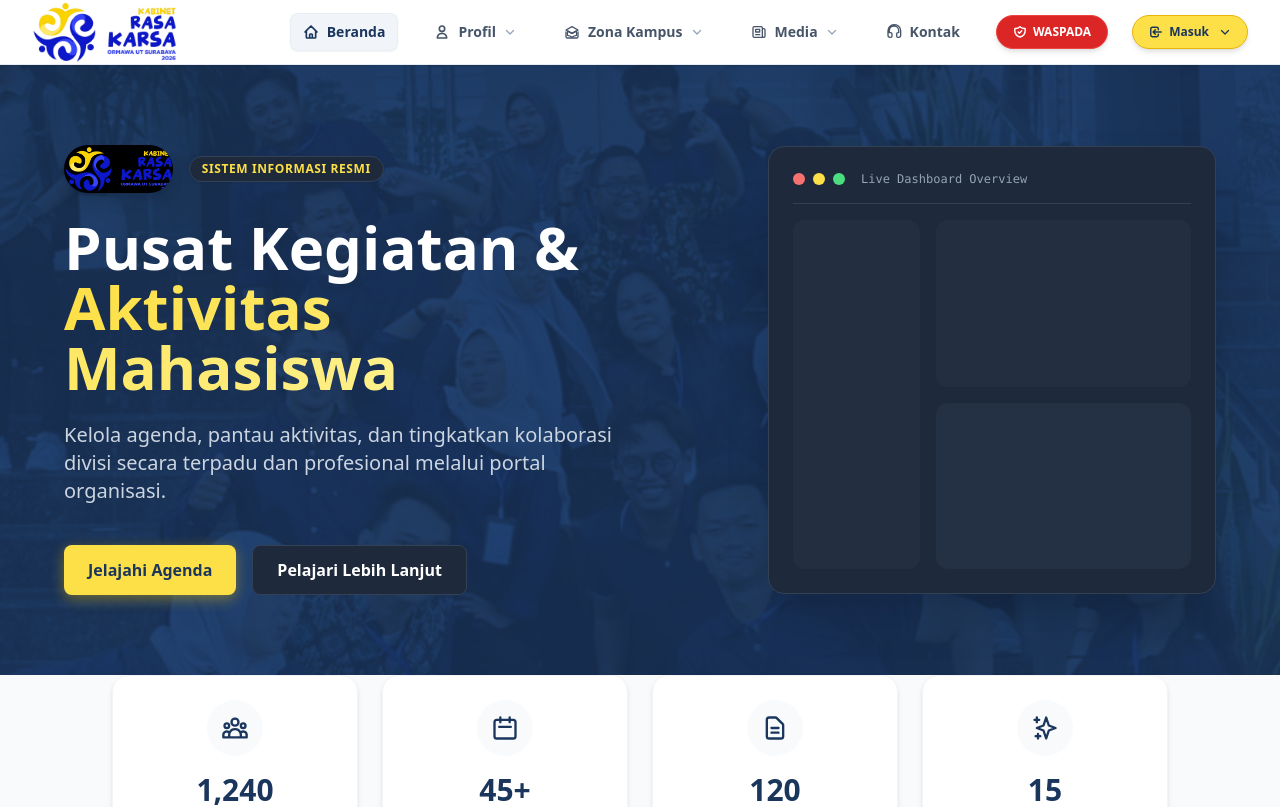
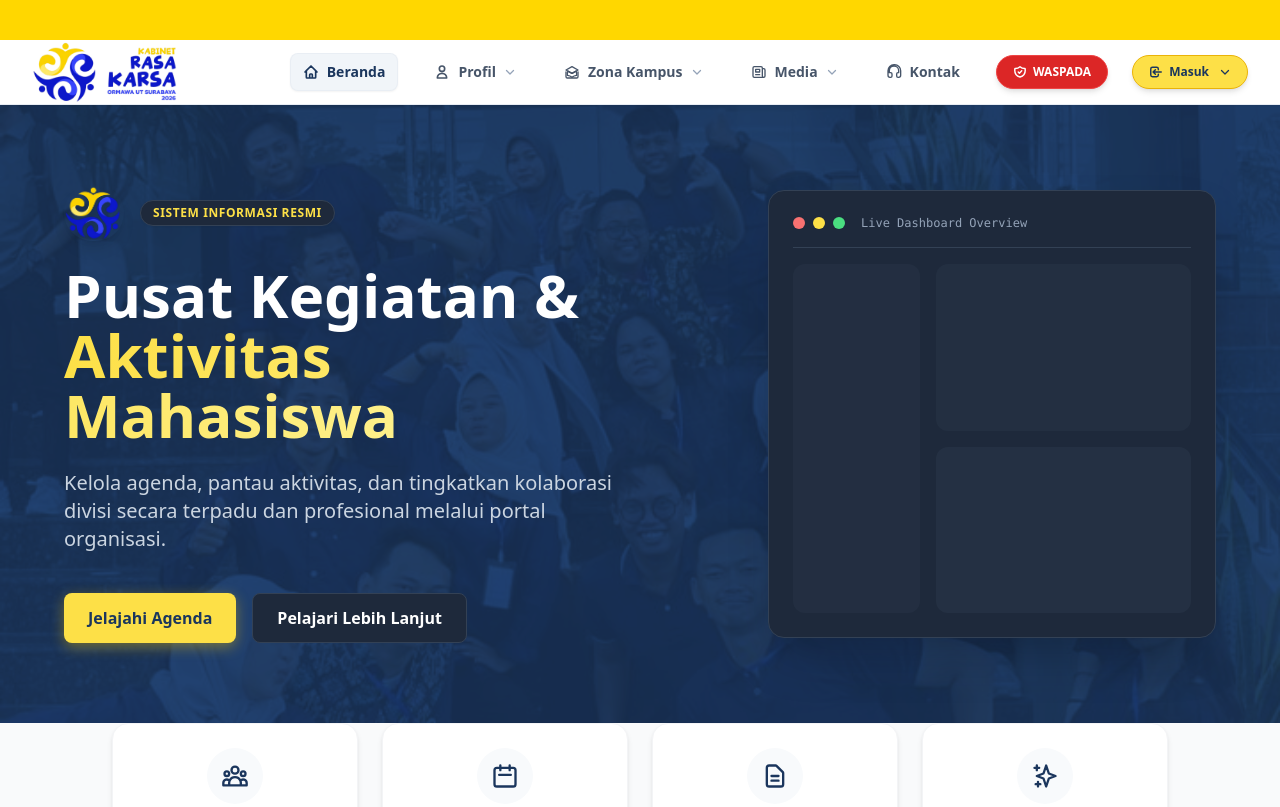
Before and after one commit to ormawautsby/ormawautsby, a Nuxt app: page /dashboard in a window 1280 px wide. Shown: the top 807 px of the page. Built offline with nearby package versions, Linux system fonts and the light colour scheme.

Commit message:
update tampilan navbar kuning

```diff
--- a/app/app.vue
+++ b/app/app.vue
@@ -12,7 +12,7 @@ useHead({
     return titleChunk ? `${titleChunk} | Ormawa UT Surabaya` : 'Ormawa UT Surabaya';
   },
   link: [
-    { rel: 'icon', type: 'image/png', href: '/img/Favicon_bulat_putih.png' }
+    { rel: 'icon', type: 'image/png', href: '/img/Favicon_bulat_transparan.png' }
   ]
 })
 </script>
--- a/app/components/Navbar.vue
+++ b/app/components/Navbar.vue
@@ -1,6 +1,10 @@
 <template>
-  <nav class="sticky top-0 z-50 bg-white/95 backdrop-blur border-b border-slate-200/80 shadow-sm transition-all">
-    <div class="max-w-7xl mx-auto px-4 sm:px-6 lg:px-8">
+  <header class="sticky top-0 z-50">
+    <!-- Top Yellow Bar -->
+    <div class="h-10 w-full bg-[#FFD700]"></div>
+
+    <nav class="bg-white/95 backdrop-blur border-b border-slate-200/80 shadow-sm transition-all">
+      <div class="max-w-7xl mx-auto px-4 sm:px-6 lg:px-8">
       <div class="flex items-center justify-between h-16">
 
         <!-- Logo Brand -->
@@ -510,6 +514,7 @@
       </div>
     </div>
   </nav>
+  </header>
 </template>
 
 <script setup lang="ts">
--- a/app/pages/dashboard/index.vue
+++ b/app/pages/dashboard/index.vue
@@ -13,7 +13,7 @@
         <!-- Hero Text -->
         <div class="flex-1 space-y-6">
           <div class="flex flex-wrap items-center gap-4 mb-4">
-            <img src="/img/Favicon.png" alt="Logo Ormawa" class="h-12 w-auto rounded-full shadow-lg" />
+            <img src="/img/Favicon_bulat_transparan.png" alt="Logo Ormawa" class="h-14 w-auto rounded-full shadow-lg" />
             <div class="inline-block px-3 py-1 bg-slate-800 border border-slate-700 text-lemon text-xs font-bold uppercase tracking-wider rounded-full shadow-sm">
               Sistem Informasi Resmi
             </div>
```
